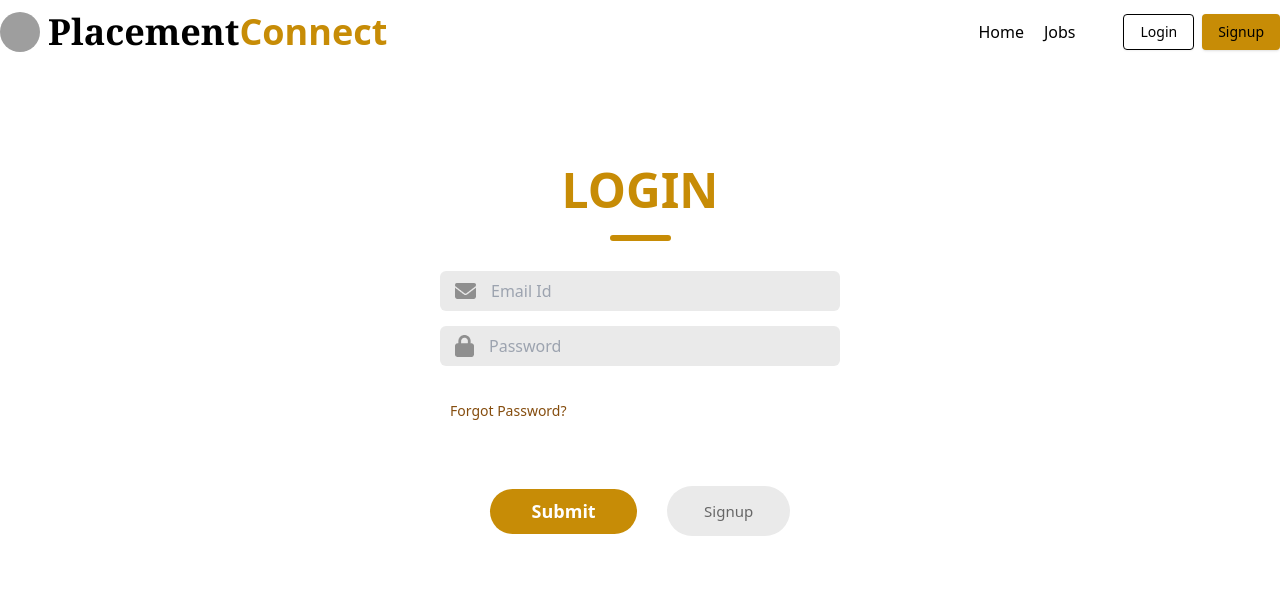
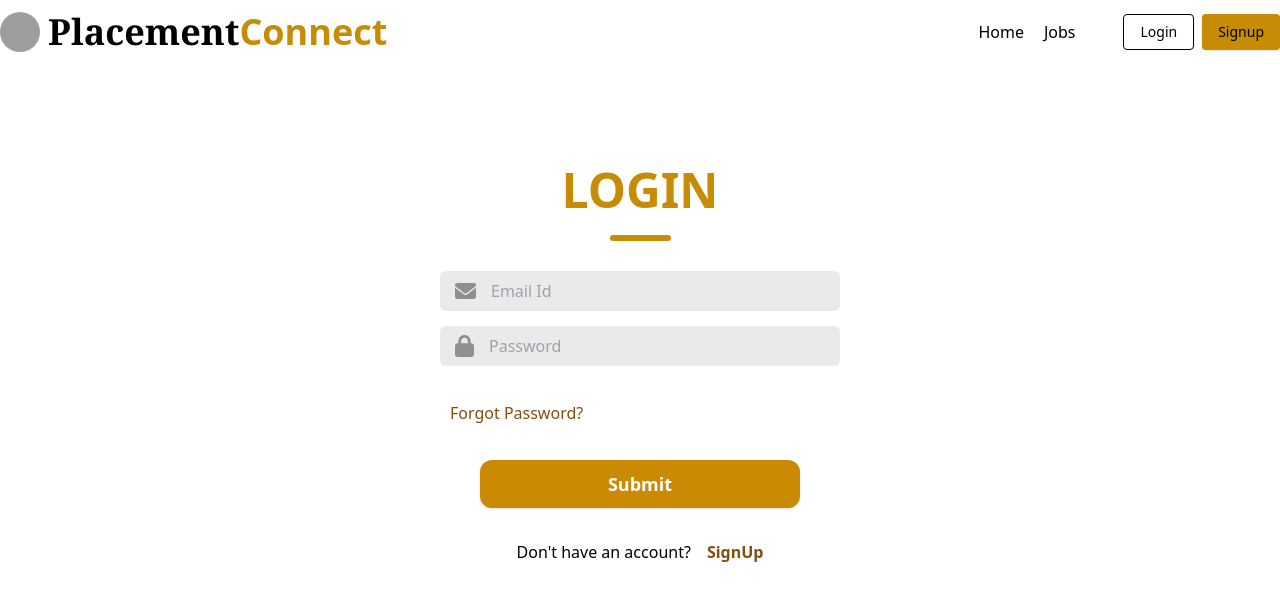
Before and after one commit to KHATIYAN19/campus-connect, a React (Vite) app in the folder frontend/: page /login in a window 1280 px wide. Shown: the top 600 px of the page. Built offline with nearby package versions, Linux system fonts and the light colour scheme; grey boxes are pictures that could not be loaded.

Commit message:
changes in login

```diff
--- a/frontend/src/Components/LoginSignUp/Login.jsx
+++ b/frontend/src/Components/LoginSignUp/Login.jsx
@@ -6,9 +6,11 @@ import { NavLink } from 'react-router-dom'
 import axios from 'axios';
 import { toast } from 'react-toastify';
 import { useNavigate } from "react-router-dom";
+import { Button } from '../ui/button'
 
 const Login = ({ }) => {
     const [role, setRole] = useState('student');
+    const [showSignupPopup, setShowSignupPopup] = useState(false);
     const navigate = useNavigate();
     const [password, setPassword] = useState('');
     const [email, setEmail] = useState('');
@@ -35,6 +37,12 @@ const Login = ({ }) => {
             toast.error(error.response.data.message);
         }
     };
+
+    const handleSignupOption = (role) => {
+        setShowSignupPopup(false);
+        navigate('/signup');
+    };
+
     return (
         <div className='container'>
             <div className="header">
@@ -52,18 +60,43 @@ const Login = ({ }) => {
                     <img src={password_icon} alt="password_icon" />
                     <input type="password" placeholder='Password' value={password} onChange={(e) => setPassword(e.target.value)} />
                 </div>
-                {<div className="text-left px-10 my-5 text-sm font-medium text-yellow-800"><NavLink to="/reset-password">Forgot Password?</NavLink></div>}
-                <div className="submit-container">
-                    <button type="submit" className="submitBtn">
-                        Submit
-                    </button>
-                    <div className={"submit gray"}>
-                        <NavLink to="/signup">Signup</NavLink>
-                    </div>
+                {<div className="text-left px-10 mt-5 font-medium text-yellow-800"><NavLink to="/reset-password">Forgot Password?</NavLink></div>}
+                <div className="flex justify-center items-center mt-5 mb-8">
+                    <Button className="bg-yellow-600 text-lg rounded-xl w-80 py-6 text-white font-bold">Submit</Button>
                 </div>
 
             </form>
+            <div className='text-center'>Don't have an account?<span className='text-yellow-800 pl-4 cursor-pointer font-semibold hover:text-yellow-600' onClick={() => setShowSignupPopup(true)}>SignUp</span></div>
 
+            {showSignupPopup && (
+                <div className='fixed inset-0 flex items-center justify-center bg-gray-600 bg-opacity-80'>
+                    <div className='bg-yellow-50 rounded-xl shadow-lg p-6 w-96 relative'>
+                        <button
+                            className='absolute top-2 right-4 text-gray-500 hover:text-gray-700'
+                            onClick={() => setShowSignupPopup(false)}
+                        >
+                            ✖
+                        </button>
+                        <h2 className='text-center font-semibold text-gray-700 mb-10'>
+                            Signup As:
+                        </h2>
+                        <div className='flex justify-around mb-6'>
+                            <button
+                                className='px-4 py-2 bg-yellow-900 text-white rounded-xl hover:bg-orange-700 transition duration-200'
+                                onClick={() => handleSignupOption('student')}
+                            >
+                                Student
+                            </button>
+                            <button
+                                className='px-4 py-2 bg-yellow-900 text-white rounded-xl hover:bg-orange-700 transition duration-200'
+                                onClick={() => handleSignupOption('admin')}
+                            >
+                                Admin
+                            </button>
+                        </div>
+                    </div>
+                </div>
+            )}
         </div>
     )
 };
```
